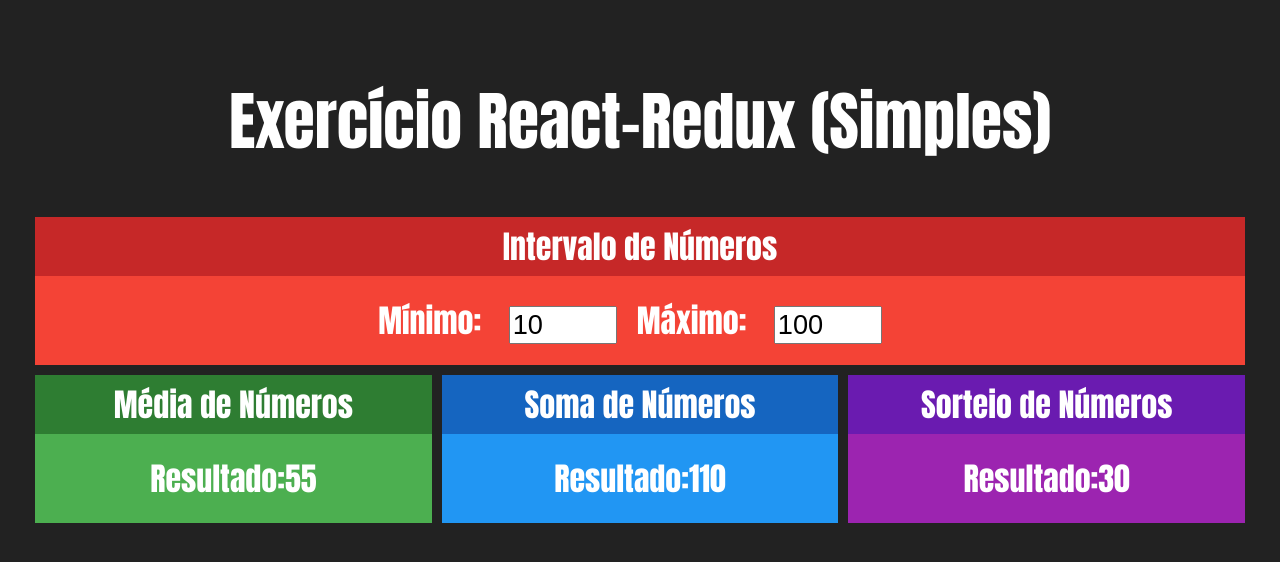
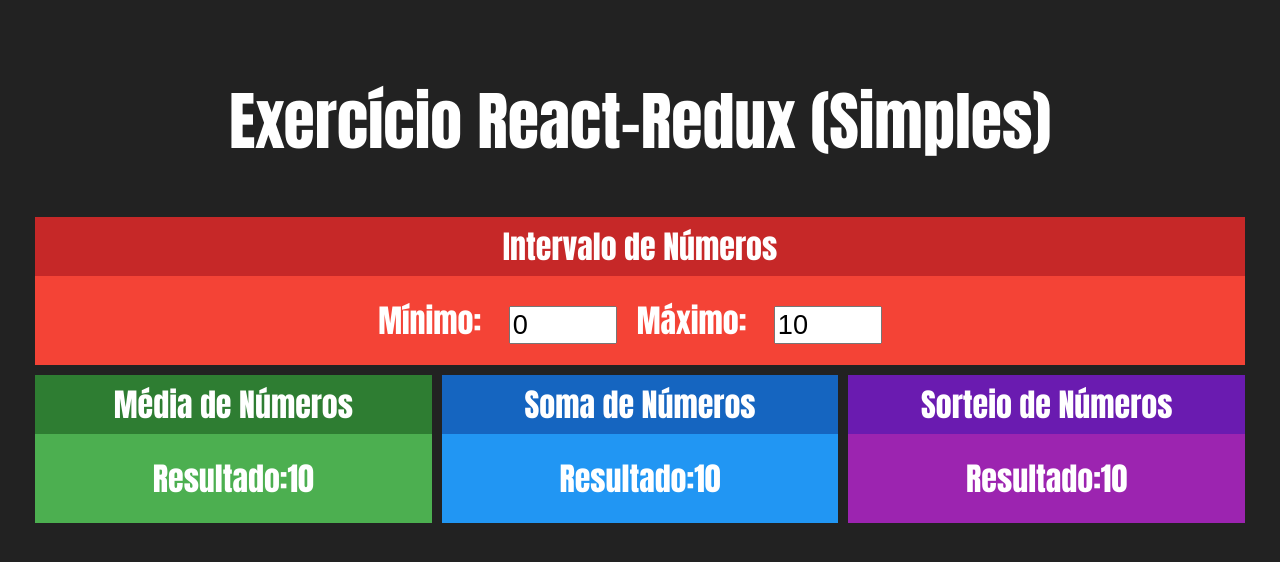
Before and after one commit to jpvieirah/Redux-Simples, a React (Create React App) app in the folder redux-simples/: page / in a window 1280 px wide. Shown: the top 562 px of the page. Built offline with nearby package versions, Linux system fonts and the light colour scheme.

Commit message:
Limpando a Implementação

```diff
--- a/redux-simples/src/App.js
+++ b/redux-simples/src/App.js
@@ -1,4 +1,4 @@
-import React, { useState } from 'react';
+import React from 'react';
 import './App.css';
 import Average from './components/Average';
 import Sum from './components/Sum';
@@ -7,23 +7,17 @@
 
 function App() {
 
-  const [min, setMin] = useState(10)
-  const [max, setMax] = useState(100)
 
   return (
     <div className="App" >
       <h1>Exercício React-Redux (Simples)</h1>
       <div className='linha'>
-      <Interval min={min} max={max}
-      onMinChanged={setMin}
-      onMaxChanged={setMax}
-
-      ></Interval>
+      <Interval></Interval>
       </div>
       <div className='linha'>
-      <Average min={min} max={max}></Average>
-      <Sum min={min} max={max}></Sum>
-      <PrizeDraw min={min} max={max}></PrizeDraw>
+      <Average></Average>
+      <Sum></Sum>
+      <PrizeDraw></PrizeDraw>
 
       </div>
     </div>
--- a/redux-simples/src/components/Average.jsx
+++ b/redux-simples/src/components/Average.jsx
@@ -4,15 +4,12 @@
 
 export default props => {
 
-    const min = props.min
-    const max = props.max
-
     return (
         <Card title="Média de Números" green>
             <div>
             <span>
                 <span>Resultado:</span>
-                <strong>{(max + min) / 2}</strong>
+                <strong>{10}</strong>
 
                 </span>
             </div>
--- a/redux-simples/src/components/Interval.jsx
+++ b/redux-simples/src/components/Interval.jsx
@@ -4,21 +4,16 @@
 
 
 export default props => {
-
-    const min = props.min
-    const max = props.max
-
-
     return (
         <Card title="Intervalo de Números" red>
             <div className="Interval">
             <span>
                 <strong>Mínimo: </strong>
-                <input type="number" value={min} onChange={e => props.onMinChanged(+e.target.value)}/>
+                <input type="number" value={0} readOnly/>
             </span>
             <span>
                 <strong>Máximo: </strong>
-                <input type="number" value={max} onChange={e => props.onMaxChanged(+e.target.value)}/>
+                <input type="number" value={10} readOnly/>
             </span>
             </div>
         </Card>
--- a/redux-simples/src/components/PrizeDraw.jsx
+++ b/redux-simples/src/components/PrizeDraw.jsx
@@ -4,16 +4,12 @@
 
 export default props => {
 
-    const min = props.min
-    const max = props.max
-    const aleatorio = parseInt(Math.random() * (max - min)) + min
-
     return (
         <Card title="Sorteio de Números" purple>
             <div>
             <span>
                 <span>Resultado:</span>
-                <strong>{ aleatorio }</strong>
+                <strong>{ 10 }</strong>
 
                 </span>
             </div>
--- a/redux-simples/src/components/Sum.jsx
+++ b/redux-simples/src/components/Sum.jsx
@@ -3,16 +3,12 @@
 
 
 export default props => {
-
-    const min = props.min
-    const max = props.max
-
     return (
         <Card title="Soma de Números" blue>
             <div>
             <span>
                 <span>Resultado:</span>
-                <strong>{ max + min }</strong>
+                <strong>{ 10 }</strong>
 
                 </span>
             </div>
```
